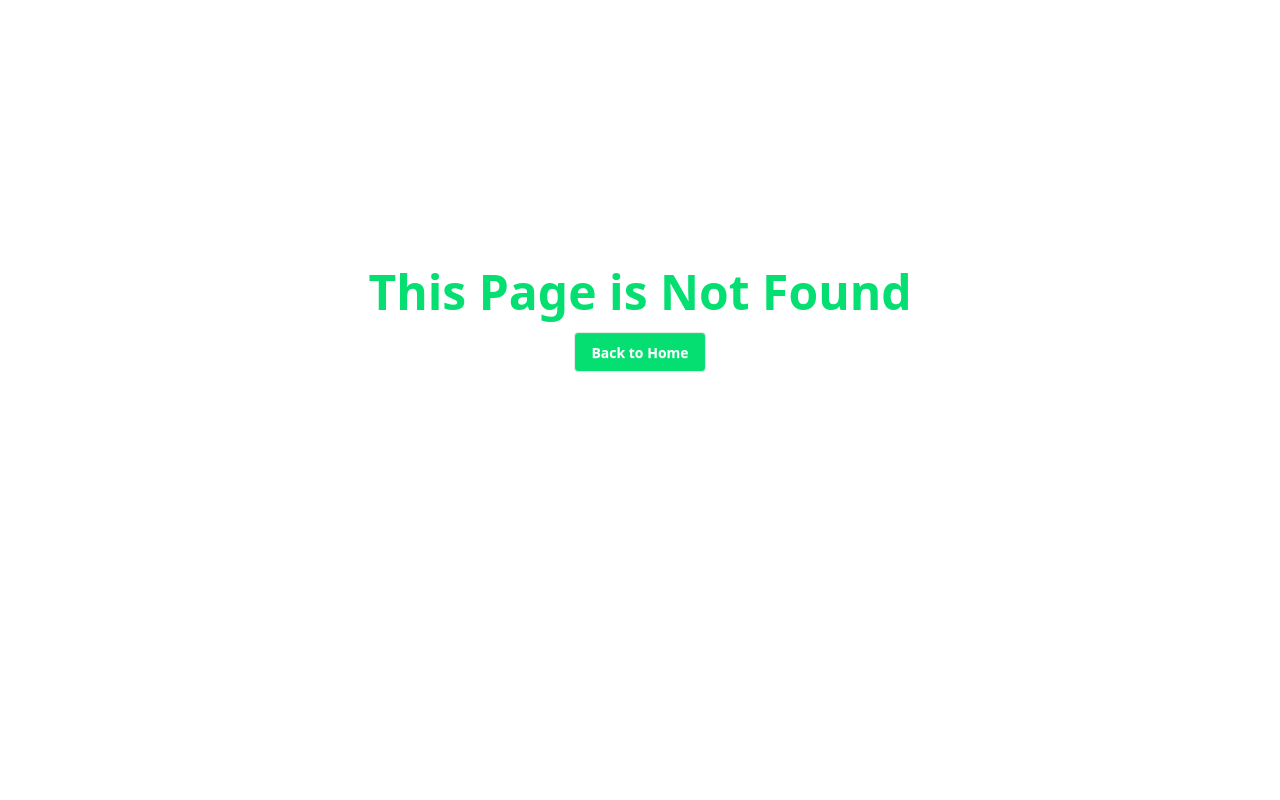
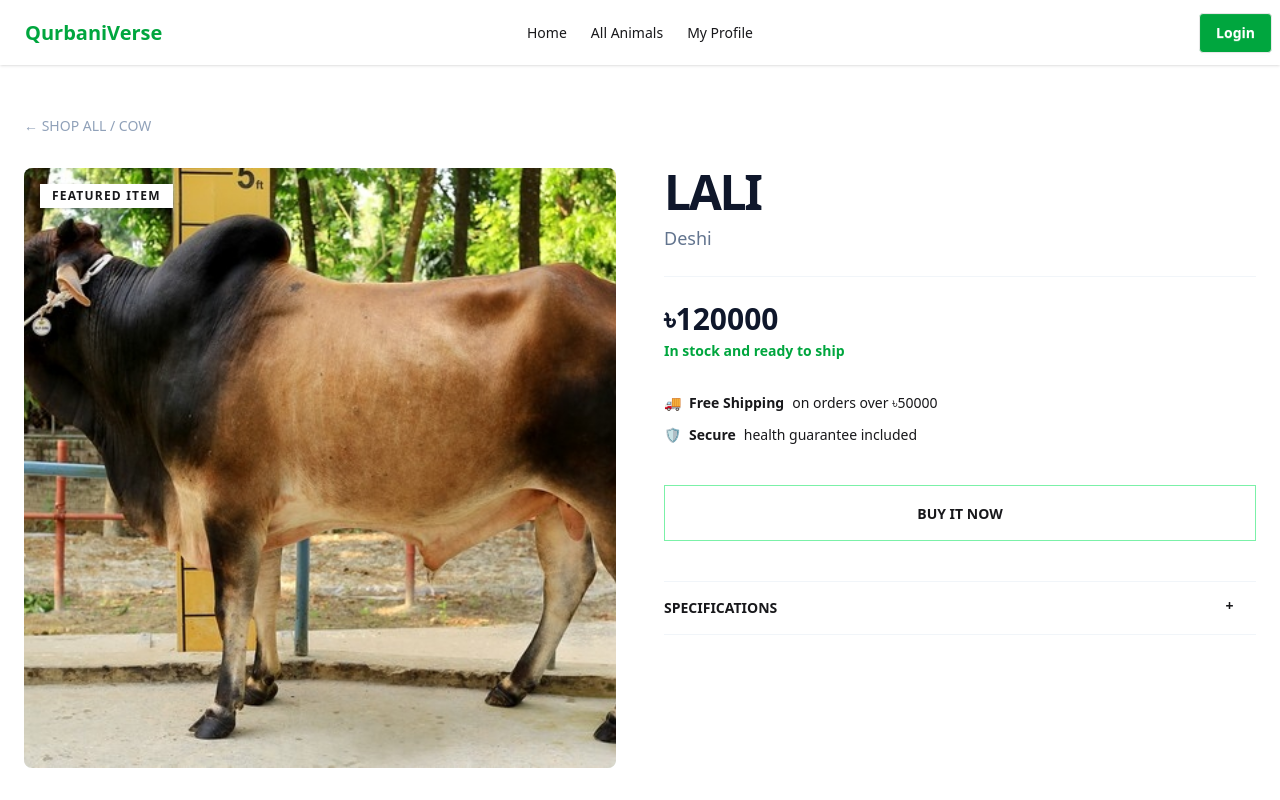
Before and after one commit to noorhasanbd/qurbani-verse, a Next.js app: page /all-animals/1 in a window 1280 px wide. Before the commit this address had no page. Shown: the top 800 px of the page. Built offline with nearby package versions, Linux system fonts and the light colour scheme.

Commit message:
all-animal and details are completed

```diff
--- /dev/null
+++ b/src/app/(main)/all-animals/[id]/page.jsx
@@ -0,0 +1,95 @@
+import React from "react";
+import data from "@/lib/data/data.json";
+import Image from "next/image";
+import Link from "next/link";
+
+const AnimalDetails = async ({ params }) => {
+  const { id } = await params;
+  const animal = data.find((item) => item.id.toString() === id);
+
+  if (!animal) {
+    return <div className="text-center py-20 font-bold text-xl">Product not found</div>;
+  }
+
+  return (
+    <div className="min-h-screen bg-white py-12">
+      <div className="container mx-auto px-6">
+        <Link href="/all-animals" className="text-sm text-slate-400 hover:text-green-600 mb-8 inline-block transition-colors">
+          &larr; SHOP ALL / {animal.type.toUpperCase()}
+        </Link>
+
+        <div className="grid grid-cols-1 lg:grid-cols-2 gap-12 items-start">
+
+          <div className="relative h-[400px] md:h-[600px] w-full overflow-hidden rounded-lg bg-slate-100">
+            <Image
+              src={animal.image}
+              alt={animal.name}
+              fill
+              priority
+              className="object-cover hover:scale-110 transition-transform duration-700"
+            />
+            <div className="absolute top-4 left-4 bg-white px-3 py-1 text-xs font-bold tracking-widest uppercase shadow-sm">
+              Featured Item
+            </div>
+          </div>
+
+
+          <div className="flex flex-col">
+            <div className="border-b border-slate-100 pb-6 mb-6">
+              <h1 className="text-5xl font-black text-slate-900 mb-2 uppercase tracking-tighter">
+                {animal.name}
+              </h1>
+              <p className="text-lg text-slate-500 font-medium">{animal.breed}</p>
+            </div>
+
+            <div className="mb-8">
+              <div className="flex items-baseline gap-2 mb-1">
+                <span className="text-3xl font-bold text-slate-900">৳{animal.price}</span>
+
+              </div>
+              <p className="text-green-600 text-sm font-bold">In stock and ready to ship</p>
+            </div>
+
+            <div className="space-y-6 mb-10">
+
+
+              <div className="flex flex-col gap-3">
+                <div className="flex items-center gap-2 text-sm">
+                  <span>🚚</span> <strong>Free Shipping</strong> on orders over ৳50000
+                </div>
+                <div className="flex items-center gap-2 text-sm">
+                  <span>🛡️</span> <strong>Secure</strong> health guarantee included
+                </div>
+              </div>
+            </div>
+
+            {/* Checkout Actions */}
+            <div className="flex flex-col gap-4">
+
+              <button className="btn btn-outline border-green-300 rounded-none h-14 hover:bg-green-500 hover:text-white">
+                BUY IT NOW
+              </button>
+            </div>
+
+            {/* Extra Info Accordion (DaisyUI) */}
+            <div className="mt-10 border-t border-slate-100">
+              <div className="collapse collapse-plus border-b border-slate-100 rounded-none">
+                <input type="checkbox" />
+                <div className="collapse-title text-sm font-bold px-0">
+                  SPECIFICATIONS
+                </div>
+                <div className="collapse-content px-0 text-sm text-slate-500">
+                  <p>Type: {animal.type}</p>
+                  <p>Breed: {animal.breed}</p>
+                  <p>ID: SKU-{id.padStart(5, '0')}</p>
+                </div>
+              </div>
+            </div>
+          </div>
+        </div>
+      </div>
+    </div>
+  );
+};
+
+export default AnimalDetails;
--- /dev/null
+++ b/src/app/(main)/all-animals/page.jsx
@@ -0,0 +1,20 @@
+import React from "react";
+import data from "@/lib/data/data.json";
+import AnimalCard from "@/components/shared/AnimalCard";
+
+const AllAnimals = () => {
+  return (
+    <div className="bg-slate-50 py-16">
+      <div className="container mx-auto px-6">
+        <h2 className="text-4xl text-green-600 font-bold">All Animals</h2>
+        <div className="grid sm:grid-cols-1 md:grid-cols-3 gap-4 my-6">
+          {data.map((d) => (
+            <AnimalCard key={d.id} animal={d}/>
+          ))}
+        </div>
+      </div>
+    </div>
+  );
+};
+
+export default AllAnimals;
--- a/src/components/shared/AnimalCard.jsx
+++ b/src/components/shared/AnimalCard.jsx
@@ -1,25 +1,40 @@
+"use client";
 import Image from "next/image";
+import Link from "next/link";
+import { usePathname } from "next/navigation";
 import React from "react";
 
-const AnimalCard = ({animal}) => {
-  console.log(animal.image);
+const AnimalCard = ({ animal }) => {
+
+  // console.log(animal.image);
+  const pathName = usePathname();
+  // console.log(pathName);
+
+  const baseRoute = pathName === "/" ? "/all-animals" : pathName;
   return (
     <div className="card bg-base-100  shadow-sm">
-      <figure className="relative h-60 w-full"> {/* Set your desired height here */}
+      <figure className="relative h-60 w-full">
+        {" "}
+
         <Image
           src={animal.image}
           alt={animal.name}
           fill
-    className="object-fill"
+          className=""
         />
       </figure>
       <div className="card-body">
-        <h2 className="card-title text-green-600">{animal.name} - {animal.type}</h2>
-        <p>
-          {animal.breed}
-        </p>
+        <h2 className="card-title text-green-600">
+          {animal.name} - {animal.type}
+        </h2>
+        <p>{animal.breed}</p>
         <div className="card-actions justify-end">
-          <button className="btn bg-green-500 text-white">Buy Now</button>
+          <Link
+            href={`${baseRoute}/${animal.id}`}
+            className="btn bg-green-500 text-white"
+          >
+            Animal Details
+          </Link>
         </div>
       </div>
     </div>
```
Lines whose indentation alone changed are shown as unchanged.
